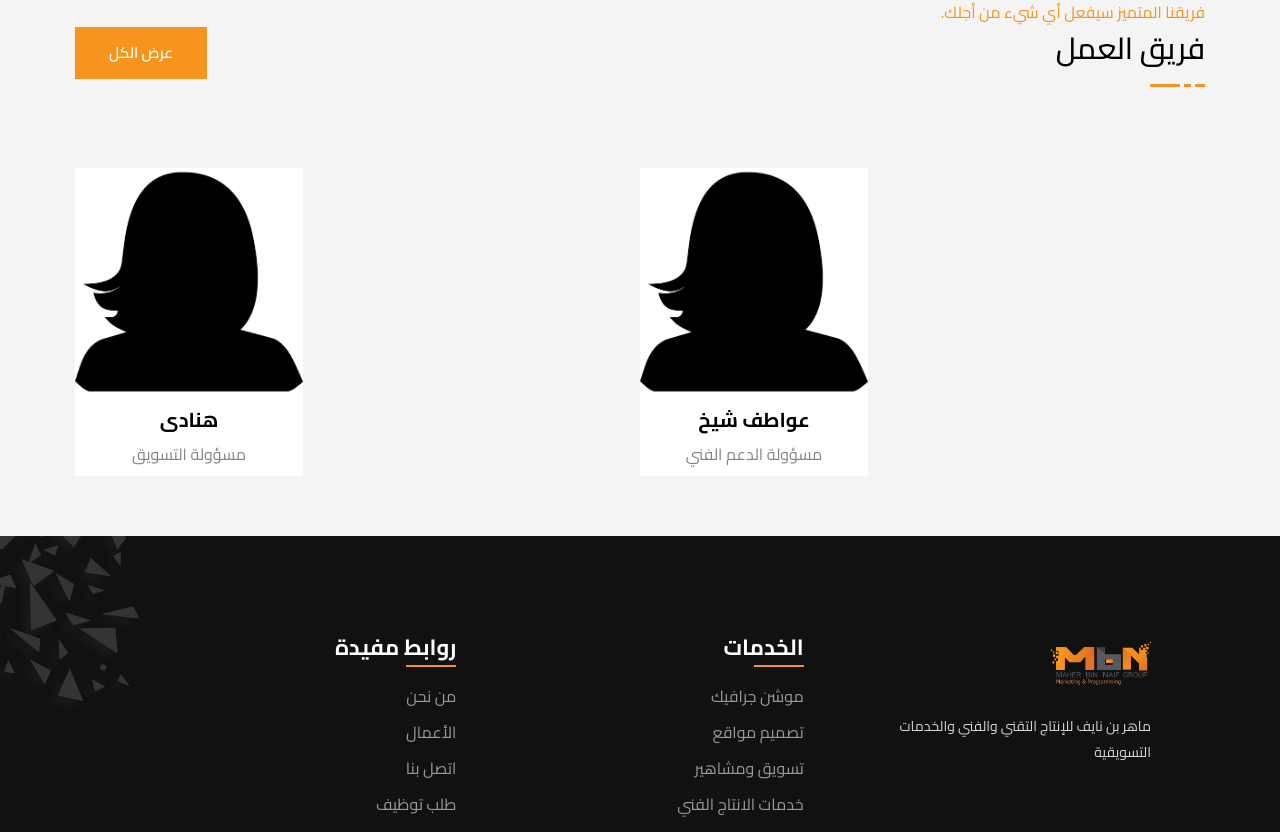
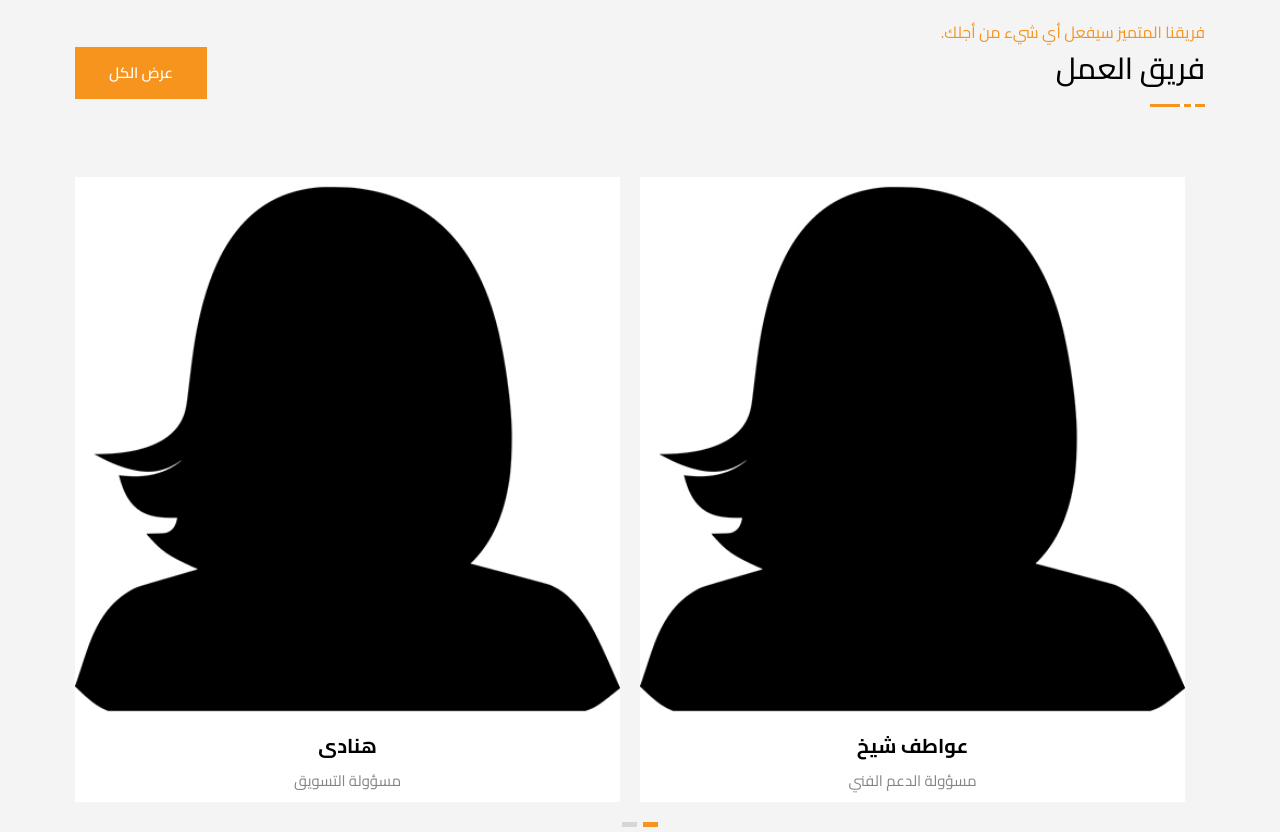
Before and after one commit to Amremam-1/mbn, a Next.js app: page / in a window 1280 px wide. Shown: the part 3665-4497 px from the top of the page. Built offline with nearby package versions, Linux system fonts and the light colour scheme.

Commit message:
our team

```diff
--- a/Components/Home/completedProjects/CompletedProjects.jsx
+++ b/Components/Home/completedProjects/CompletedProjects.jsx
@@ -48,6 +48,12 @@ const projects = [
 const CompletedProjects = () => {
   const carouselRef = useRef(null)
   const [currentSlide, setCurrentSlide] = useState(0)
+
+  const [activeButton, setActiveButton] = useState(1)
+
+  const toggle = (buttonIndex) => {
+    setActiveButton(activeButton === buttonIndex ? buttonIndex : buttonIndex)
+  }
   const nextSlide = () => {
     carouselRef.current.next()
     setCurrentSlide((prevIndex) => prevIndex + 1)
@@ -134,19 +140,24 @@ const CompletedProjects = () => {
           </Carousel>
 
           <div className={styles.customNavigation}>
-            <button onClick={prevSlide}>
+            <button
+              onClick={() => {
+                nextSlide()
+                toggle(1)
+              }}
+            >
               <span
-                style={{
-                  background: currentSlide === 0 ? "f6941d" : "",
-                }}
+                className={activeButton === 1 ? `${styles.active}` : ""}
               ></span>
             </button>
-            <button onClick={nextSlide}>
+            <button
+              onClick={() => {
+                prevSlide()
+                toggle(2)
+              }}
+            >
               <span
-                style={{
-                  background:
-                    currentSlide === projects.length - 1 ? "f6941d" : "",
-                }}
+                className={activeButton === 2 ? `${styles.active}` : ""}
               ></span>
             </button>
           </div>
--- a/Components/Home/completedProjects/styles.module.scss
+++ b/Components/Home/completedProjects/styles.module.scss
@@ -113,17 +113,13 @@
       display: flex;
       align-items: center;
       justify-content: center;
-      margin: auto;
-      position: relative;
-      top: 23px;
-      // gap: 3px;
+      margin-top: 20px;
 
       button {
         width: 15px;
         height: 5px;
         margin: 0 3px;
         background: #d6d6d6;
-        -webkit-transition: 0.5s;
         transition: 0.5s;
         border-radius: 0;
         position: relative;
@@ -134,6 +130,10 @@
           position: absolute;
           width: 100%;
           height: 100%;
+
+          &.active {
+            background: $primary;
+          }
         }
       }
     }
--- a/Components/Home/ourTeam/OurTeam.jsx
+++ b/Components/Home/ourTeam/OurTeam.jsx
@@ -6,6 +6,10 @@ import Link from "next/link"
 import Image from "next/image"
 import Carousel from "react-multi-carousel"
 import "react-multi-carousel/lib/styles.css"
+import { TiSocialFacebook } from "react-icons/ti"
+import { SlSocialInstagram } from "react-icons/sl"
+import { FaLinkedinIn } from "react-icons/fa6"
+import { BsTwitter } from "react-icons/bs"
 
 const team = [
   {
@@ -47,6 +51,24 @@ const team = [
 ]
 
 const CompletedProjects = () => {
+  const carouselRef = useRef(null)
+  const [currentSlide, setCurrentSlide] = useState(0)
+  const [activeButton, setActiveButton] = useState(1)
+
+  const toggle = (buttonIndex) => {
+    setActiveButton(activeButton === buttonIndex ? buttonIndex : buttonIndex)
+  }
+
+  const nextSlide = () => {
+    carouselRef.current.next()
+    setCurrentSlide((prevSlide) => prevSlide + 1)
+  }
+
+  const prevSlide = () => {
+    carouselRef.current.previous()
+    setCurrentSlide((prevSlide) => prevSlide - 1)
+  }
+
   const responsive = {
     superLargeDesktop: {
       breakpoint: { max: 4000, min: 3000 },
@@ -89,11 +111,29 @@ const CompletedProjects = () => {
             customTransition="transform 500ms ease-in-out"
             autoPlaySpeed={2000}
             className={styles.carousel}
+            ref={carouselRef}
+            afterChange={(previousSlide, currentSlide) =>
+              setCurrentSlide(currentSlide)
+            }
           >
             {team.map((item, index) => (
               // eslint-disable-next-line react/jsx-key
               <div className={styles.item} key={index}>
                 <div className={styles.single_team}>
+                  <ul className={styles.social}>
+                    <Link href="#">
+                      <TiSocialFacebook className={styles.icon} />
+                    </Link>
+                    <Link href="#">
+                      <FaLinkedinIn className={styles.icon} />
+                    </Link>
+                    <Link href="#">
+                      <BsTwitter className={styles.icon} />
+                    </Link>
+                    <Link href="#">
+                      <SlSocialInstagram className={styles.icon} />
+                    </Link>
+                  </ul>
                   <Image
                     src={item.presonImg}
                     alt=""
@@ -111,6 +151,28 @@ const CompletedProjects = () => {
               </div>
             ))}
           </Carousel>
+          <div className={styles.customNavigation}>
+            <button
+              onClick={() => {
+                nextSlide()
+                toggle(1)
+              }}
+            >
+              <span
+                className={activeButton === 1 ? `${styles.active}` : ""}
+              ></span>
+            </button>
+            <button
+              onClick={() => {
+                prevSlide()
+                toggle(2)
+              }}
+            >
+              <span
+                className={activeButton === 2 ? `${styles.active}` : ""}
+              ></span>
+            </button>
+          </div>
         </div>
       </div>
     </section>
--- a/Components/Home/ourTeam/styles.module.scss
+++ b/Components/Home/ourTeam/styles.module.scss
@@ -28,9 +28,9 @@
       align-items: center;
 
       .item {
-        width: 228px;
+        width: 100%;
         height: 100%;
-        margin-right: 15px;
+        padding-right: 20px;
         position: relative;
 
         .single_team {
@@ -40,16 +40,48 @@
           transition: 0.5s;
           display: flex;
           flex-direction: column;
+          cursor: pointer;
+
+          .social {
+            position: absolute;
+            display: flex;
+            align-items: center;
+            transition: 0.5s;
+            transform: translateY(20px);
+            opacity: 0;
+
+            a {
+              display: flex;
+              align-items: center;
+              justify-content: center;
+              width: 25px;
+              height: 25px;
+              border: 1px solid $primary;
+              border-radius: 50%;
+              margin-left: 5px;
+              padding: 3px;
+              transition: 0.5s;
+
+              &:hover {
+                background: $primary;
+                color: #fff;
+              }
+              .icon {
+                font-size: 15px;
+                color: $primary;
+                z-index: 1;
+              }
+              &:hover .icon {
+                color: #fff;
+              }
+            }
+          }
 
           .img {
             width: 100%;
             height: 100%;
             object-fit: cover;
             transition: 0.5s;
-
-            &:hover {
-              transform: translateY(50px);
-            }
           }
 
           .team_content {
@@ -75,7 +107,45 @@
               color: #848484;
               margin-top: 5px;
               text-align: center;
+              font-size: 15px;
             }
+          }
+
+          &:hover .img {
+            transform: translateY(50px);
+          }
+
+          &:hover .social {
+            transform: translateY(0);
+            opacity: 1;
+          }
+        }
+      }
+    }
+    .customNavigation {
+      display: flex;
+      align-items: center;
+      justify-content: center;
+      margin-top: 20px;
+
+      button {
+        width: 15px;
+        height: 5px;
+        margin: 0 3px;
+        background: #d6d6d6;
+        transition: 0.5s;
+        border-radius: 0;
+        position: relative;
+
+        span {
+          top: 0;
+          right: 0;
+          position: absolute;
+          width: 100%;
+          height: 100%;
+
+          &.active {
+            background: $primary;
           }
         }
       }
```
